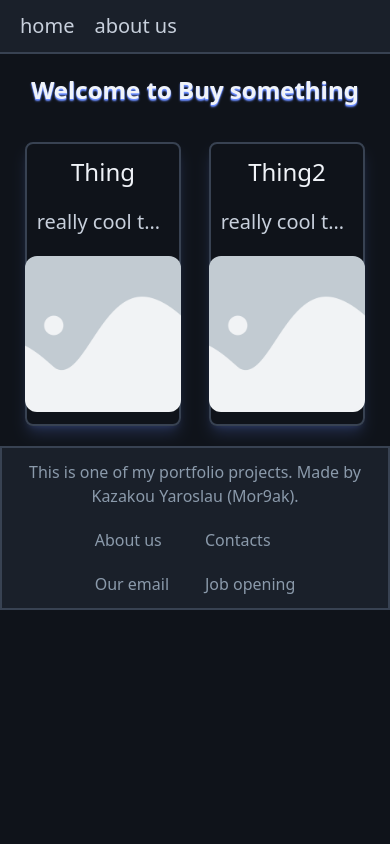
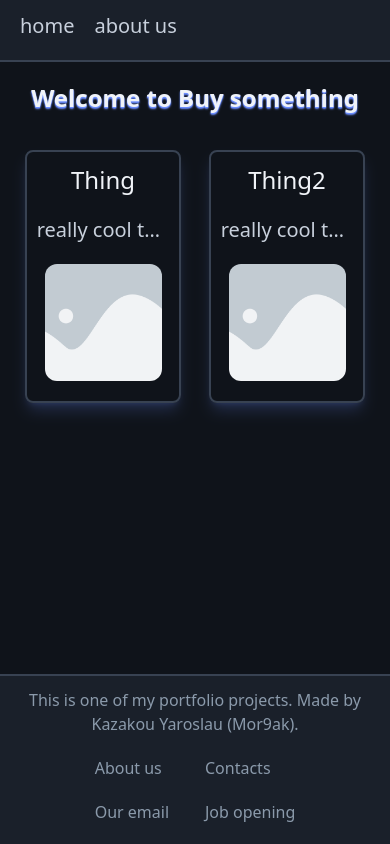
Before and after one commit to Mor9ak/buysomething, a Next.js app: page / in a window 390 px wide. Built offline with nearby package versions, Linux system fonts and the light colour scheme.

Commit message:
style (project): fixed mobile-ver paddings style (card): fixed mobile-ver paddings style (footer): fixed position

```diff
--- a/app/globals.css
+++ b/app/globals.css
@@ -17,7 +17,7 @@
 
 @layer components {
     .uniPadding {
-        @apply px-5 py-3 md:px-7 md:pt-5 md:pb-7;
+        @apply px-5 pt-3 pb-5 md:px-7 md:pt-5 md:pb-7;
     }
     .uniBorder {
         @apply border-2 border-borderCol
--- a/app/layout.tsx
+++ b/app/layout.tsx
@@ -22,7 +22,7 @@ export default function RootLayout({
             lang="en"
             className={`h-full antialiased`}
         >
-        <body className="min-h-full flex flex-col bg-bgCol">
+        <body className="min-h-full flex flex-col bg-bgCol static">
         <Header/>
         {children}
         <Footer/>
--- a/shared/Card.tsx
+++ b/shared/Card.tsx
@@ -11,11 +11,12 @@ export interface CardProps {
 const Card = (props: CardProps) => {
     return (
         <div
-            className={'flex flex-col bg-cardBgdCol justify-center items-center uniBorder rounded-lg w-[40vw] md:w-[30vw] max-w-[44vw] md:max-w-[25vw] uniPadding gap-5 shadow-lg shadow-accentCol/20'}>
+            className={'flex flex-col bg-cardBgdCol justify-center items-center uniBorder rounded-lg w-[40vw] md:w-[30vw] max-w-[44vw] md:max-w-[25vw] pb-5 uniPadding  gap-5 shadow-lg shadow-accentCol/20'}>
             <h3 className={'text-mainTextCol text-2xl text-center'}>{props.title}</h3>
-            {props.text && <h4 title={props.text} className={'text-textCol text-xl truncate max-w-[34vw] md:max-w-[20vw]'}>{props.text}</h4>}
+            {props.text && <h4 title={props.text}
+                               className={'text-textCol text-xl truncate max-w-[34vw] md:max-w-[20vw]'}>{props.text}</h4>}
             {props.imgSrc &&
-                <div className={'flex justify-center items-center w-[40vw] box-border md:w-[20vw] aspect-square'}>
+                <div className={'flex justify-center items-center w-[30vw] box-border md:w-[20vw] aspect-square'}>
                     <Image src={props.imgSrc} alt={props.title} width={100} height={100}
                            className={'w-full h-full rounded-xl object-cover'}/>
                 </div>}
--- a/widgets/footer/Footer.tsx
+++ b/widgets/footer/Footer.tsx
@@ -4,7 +4,7 @@ import text from './data/text.json';
 
 const Footer = () => {
     return (
-        <footer className="flex flex-col justify-center items-center gap-5 w-full bg-secBgCol uniBorder mt-5 md:mt-9 uniPadding text-secTextCol ">
+        <footer className="flex flex-col justify-center items-center gap-5 w-full bg-secBgCol border-t-2 border-borderCol mt-5 md:mt-9 uniPadding text-secTextCol absolute left-0 bottom-0">
             <h4 className={'text-center'}>{text.upperText.text}<Link href={text.upperText.linkHref} target={'_blank'} rel={'noopener noreferrer'}>{text.upperText.linkText}</Link></h4>
             <ul className="grid grid-cols-2 md:grid-cols-4 gap-5 md:gap-7">
                 {text.links.map((link, index) => (
```
